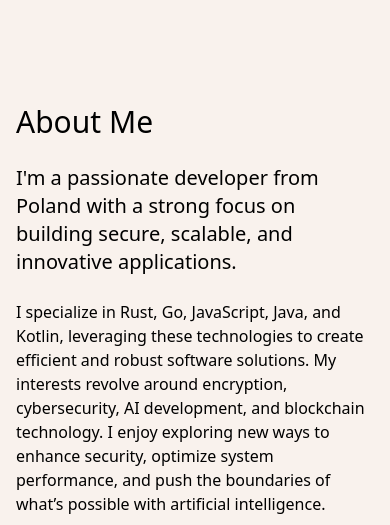
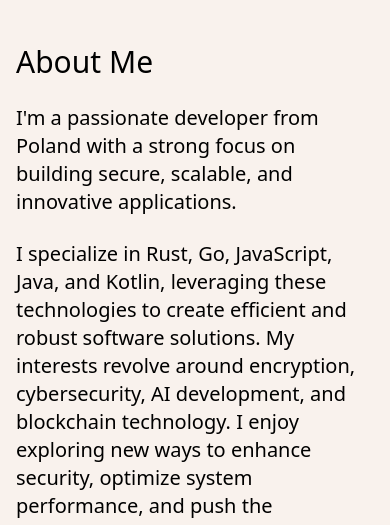
Before and after one commit to M3DZIK/portfolio, an Astro site: page / in a window 390 px wide. Shown: the part 914-1439 px from the top of the page. Built offline with nearby package versions, Linux system fonts and the light colour scheme; Astro itself is replaced by a stand-in of ours.

Commit message:
Update style of second paragraph in about me section

```diff
--- a/src/pages/index.astro
+++ b/src/pages/index.astro
@@ -32,7 +32,7 @@
 					scalable, and innovative applications.
 				</p>
 
-				<p class="md:text-xl">
+				<p class="text-xl">
 					I specialize in Rust, Go, JavaScript, Java, and Kotlin, leveraging these technologies to create
 					efficient and robust software solutions. My interests revolve around encryption, cybersecurity,
 					AI development, and blockchain technology. I enjoy exploring new ways to enhance security,
```
